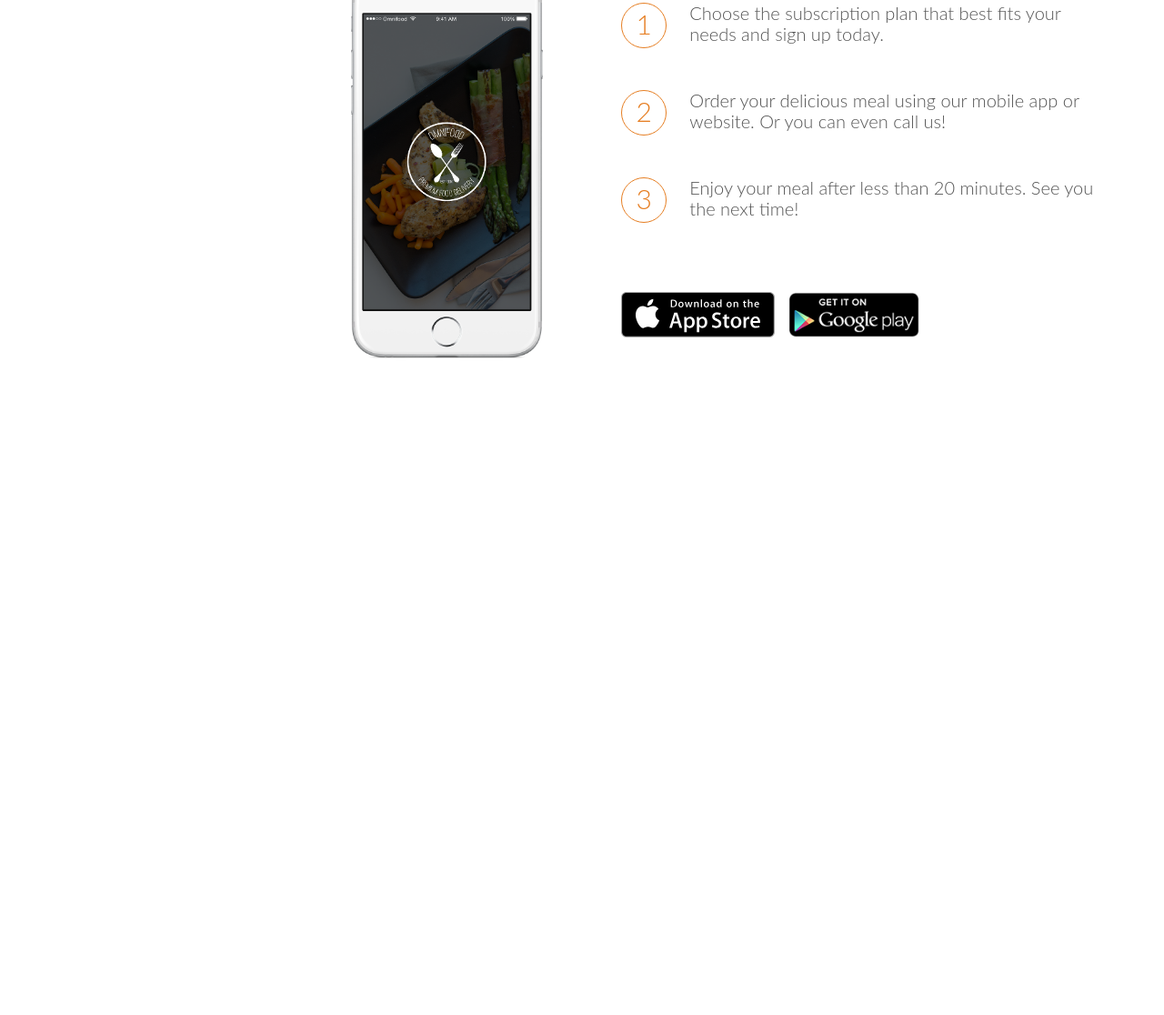
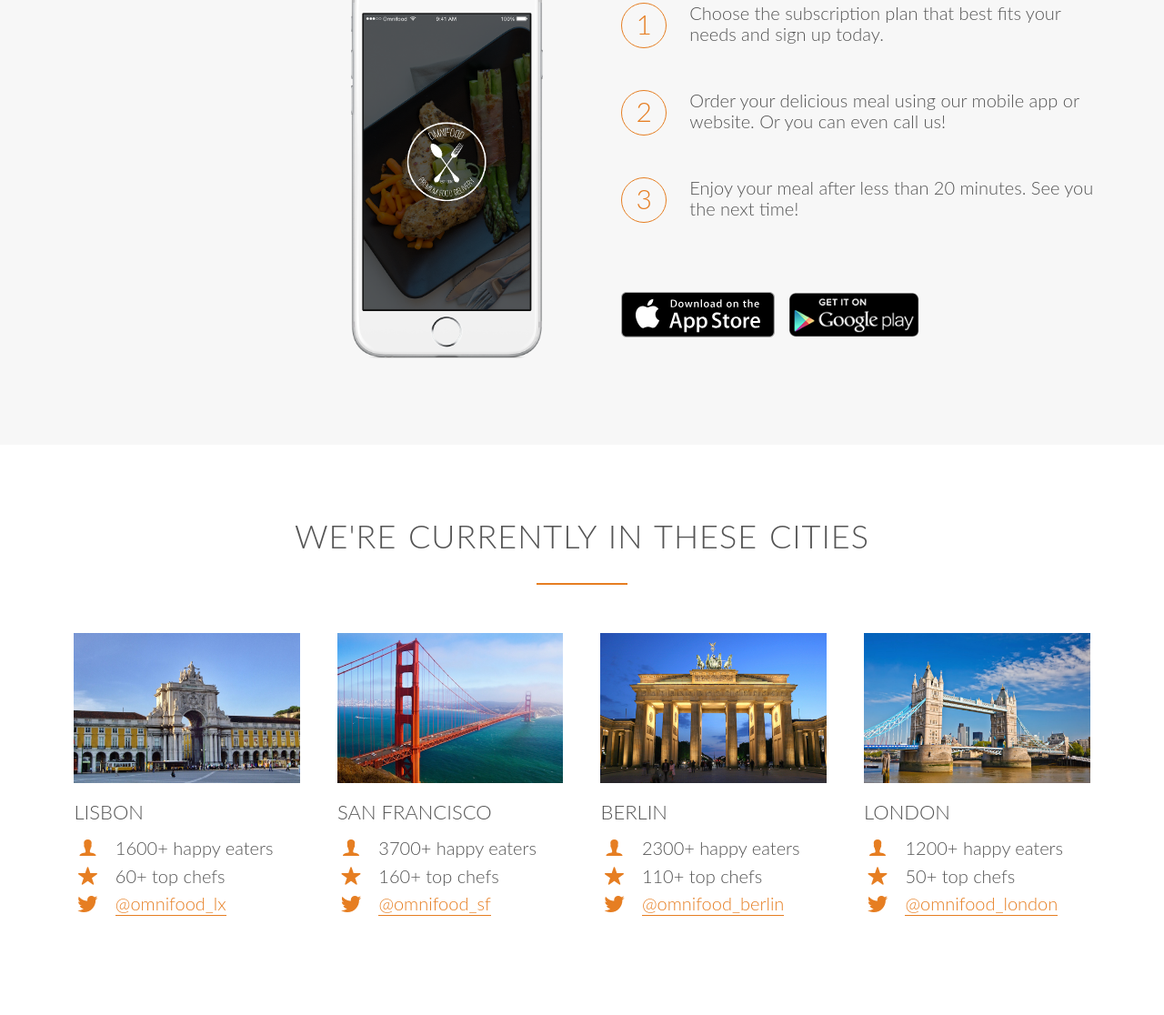
Before and after one commit to samnangsok-se/Omnifood, a plain HTML site: page index.html in a window 1280 px wide. Shown: the part 2249-3365 px from the top of the page at 91% size. Before the commit the page ends 2738 px from the top, so only its background shows below. Drawn offline with Linux system fonts and the light colour scheme; a web font is replaced by a local one.

Commit message:
cities section is completed

```diff
--- a/Resources/css/style.css
+++ b/Resources/css/style.css
@@ -100,6 +100,36 @@ h3 {
     display:block;
     color:  #e67e22;
     margin-bottom: 10px;
+}
+
+.icon-small{
+    display:inline-block;
+    width: 30px;
+    text-align: center;
+    color:#e67e22;
+    font-size: 120%;
+
+    /*secrets to align text and icons*/
+    line-height: 120%;
+    vertical-align: middle;
+    margin-top:-5px;
+    margin-right:10px;
+}
+
+/* -----LINK----- */
+a:link,
+a:visited{
+    color:#e67e22;
+    text-decoration: none;
+    padding-bottom: 1px;
+    border-bottom: 1px solid #e67e22;
+    transition: border-bottom 0.2s, color 0.2s;
+}
+
+a:hover,
+a:active{
+    color:#555;
+    border-bottom: 1px solid transparent;
 }
 
 /* -----BUTTONS----- */
@@ -292,8 +322,27 @@ header{
     margin-right:25px;
 }
 
+.btn-app:link,
+.btn-app:visited{
+    border: 0;
+}
+
 .btn-app img{
     margin-right: 10px;
     height: 50px;
     width: auto;
 }
+
+
+/* --------------------------------------------------- */
+/* CITIES */
+/* --------------------------------------------------- */
+.box img{
+    width:100%;
+    height:auto;
+    margin-bottom: 15px;
+}
+
+.city-feature{
+    margin-bottom: 5px;
+}
--- a/index.html
+++ b/index.html
@@ -107,7 +107,7 @@
             </ul>
         </section>
 
-        <section class="section-step">
+        <section class="section-steps">
             <div class="row">
                 <h2>How it works &mdash; Simple as 1, 2, 3</h2>
             </div>
@@ -134,6 +134,78 @@
                 </div>
             </div>
         </section>
+
+        <section class="section-cities">
+            <div class="row">
+                <h2>We're currently in these cities</h2>
+            </div>
+            <div class="row">
+                <div class="col span-1-of-4 box">
+                    <img src="Resources/img/lisbon-3.jpg" alt="Lisbon City">
+                    <h3>Lisbon</h3>
+                    <div class="city-feature">
+                        <i class="ion-ios-person icon-small"></i>
+                        1600+ happy eaters
+                    </div>
+                    <div class="city-feature">
+                        <i class="ion-ios-star icon-small"></i>
+                        60+ top chefs
+                    </div>
+                    <div class="city-feature">
+                        <i class="ion-logo-twitter icon-small"></i>
+                        <a href="#">@omnifood_lx</a>
+                    </div>
+                </div>
+                <div class="col span-1-of-4 box">
+                    <img src="Resources/img/san-francisco.jpg" alt="San Francisco">
+                    <h3>San Francisco</h3>
+                    <div class="city-feature">
+                        <i class="ion-ios-person icon-small"></i>
+                        3700+ happy eaters
+                    </div>
+                    <div class="city-feature">
+                        <i class="ion-ios-star icon-small"></i>
+                        160+ top chefs
+                    </div>
+                    <div class="city-feature">
+                        <i class="ion-logo-twitter icon-small"></i>
+                        <a href="#">@omnifood_sf</a>
+                    </div>
+                </div>
+                <div class="col span-1-of-4 box">
+                    <img src="Resources/img/berlin.jpg" alt="Berlin">
+                    <h3>Berlin</h3>
+                    <div class="city-feature">
+                        <i class="ion-ios-person icon-small"></i>
+                        2300+ happy eaters
+                    </div>
+                    <div class="city-feature">
+                        <i class="ion-ios-star icon-small"></i>
+                        110+ top chefs
+                    </div>
+                    <div class="city-feature">
+                        <i class="ion-logo-twitter icon-small"></i>
+                        <a href="#">@omnifood_berlin</a>
+                    </div>
+                </div>
+                <div class="col span-1-of-4 box">
+                    <img src="Resources/img/london.jpg" alt="London">
+                    <h3>London</h3>
+                    <div class="city-feature">
+                        <i class="ion-ios-person icon-small"></i>
+                        1200+ happy eaters
+                    </div>
+                    <div class="city-feature">
+                        <i class="ion-ios-star icon-small"></i>
+                        50+ top chefs
+                    </div>
+                    <div class="city-feature">
+                        <i class="ion-logo-twitter icon-small"></i>
+                        <a href="#">@omnifood_london</a>
+                    </div>
+                </div>
+            </div>
+        </section>
     </body>
 
 </html>
```
